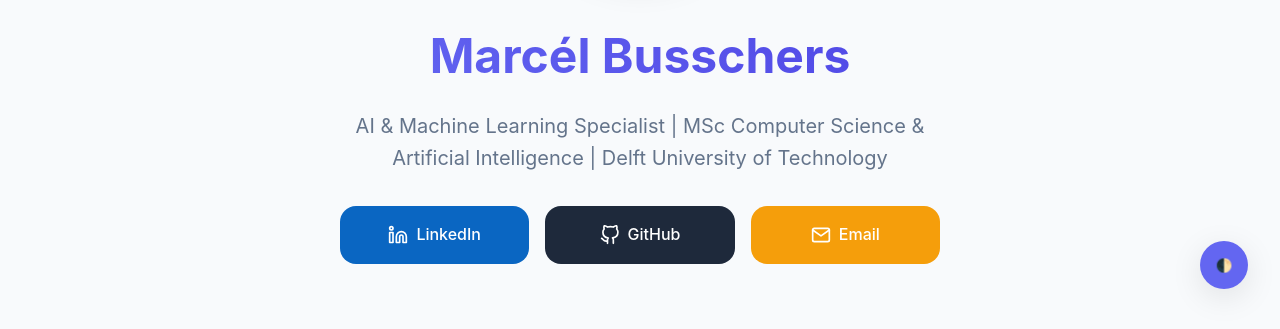
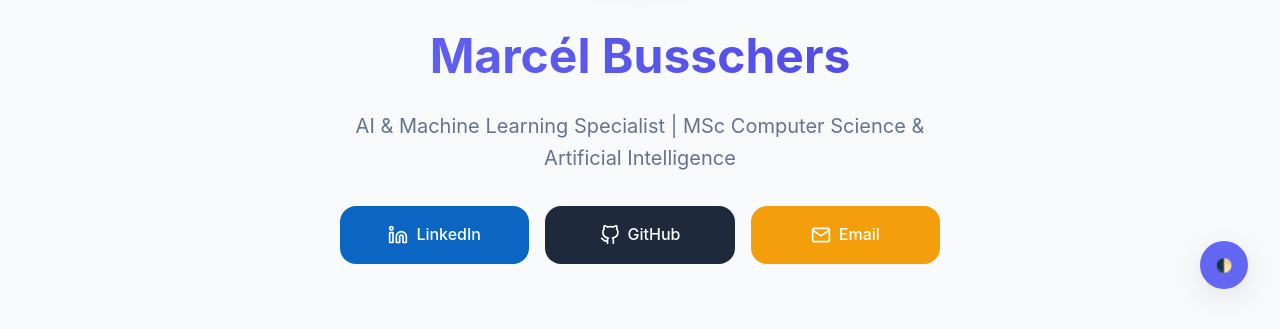
Before and after one commit to Marcel-Busschers/bio, a plain HTML site: page index.html in a window 1280 px wide. Shown: the part 479-808 px from the top of the page. Drawn offline with Linux system fonts and the light colour scheme.

Commit message:
updated resume

```diff
--- a/index.html
+++ b/index.html
@@ -205,7 +205,7 @@
                 <img src="assets/photos/me.png" alt="Marcél Busschers" class="profile-img">
             </div>
             <h1>Marcél Busschers</h1>
-            <p>AI & Machine Learning Specialist | MSc Computer Science & Artificial Intelligence | Delft University of Technology</p>
+            <p>AI & Machine Learning Specialist | MSc Computer Science & Artificial Intelligence</p>
             <div class="contact-links">
                 <a href="https://linkedin.com/in/marcelbusschers" class="contact-link linkedin" target="_blank">
                     <svg xmlns="http://www.w3.org/2000/svg" width="20" height="20" viewBox="0 0 24 24" fill="none" stroke="currentColor" stroke-width="2" stroke-linecap="round" stroke-linejoin="round"><path d="M16 8a6 6 0 0 1 6 6v7h-4v-7a2 2 0 0 0-2-2 2 2 0 0 0-2 2v7h-4v-7a6 6 0 0 1 6-6z"/><rect x="2" y="9" width="4" height="12"/><circle cx="4" cy="4" r="2"/></svg>
```
